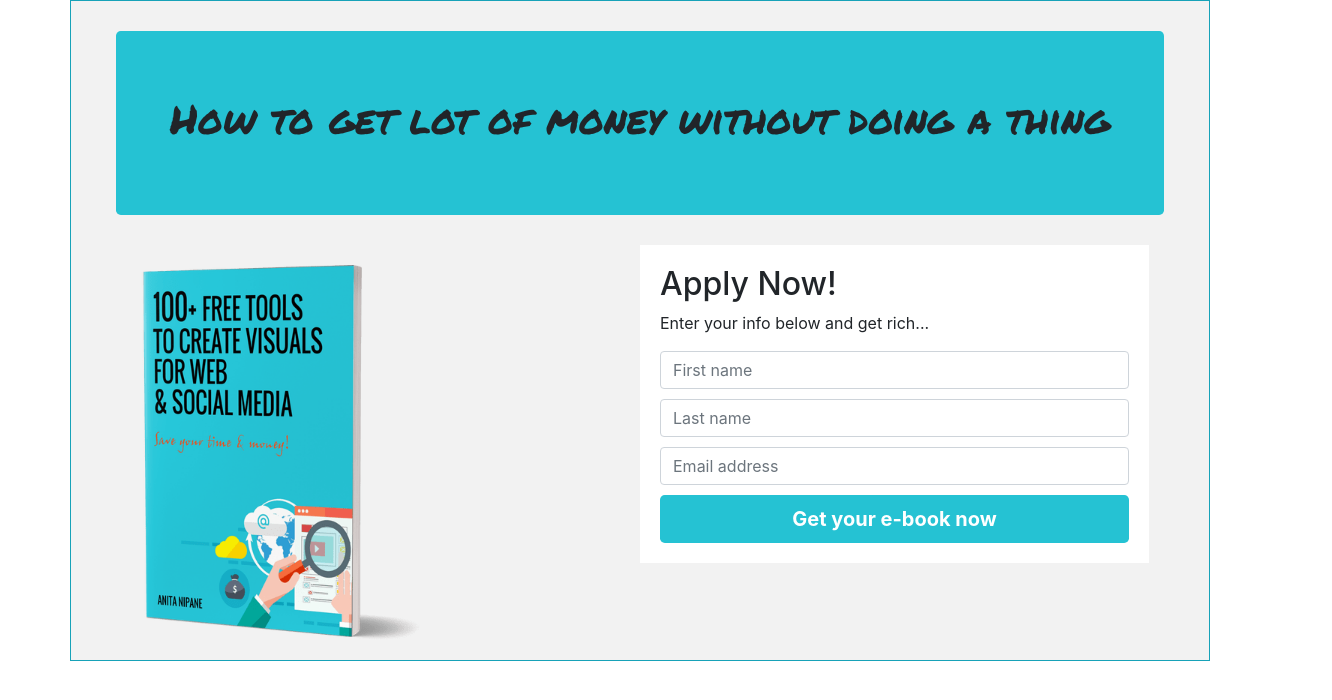
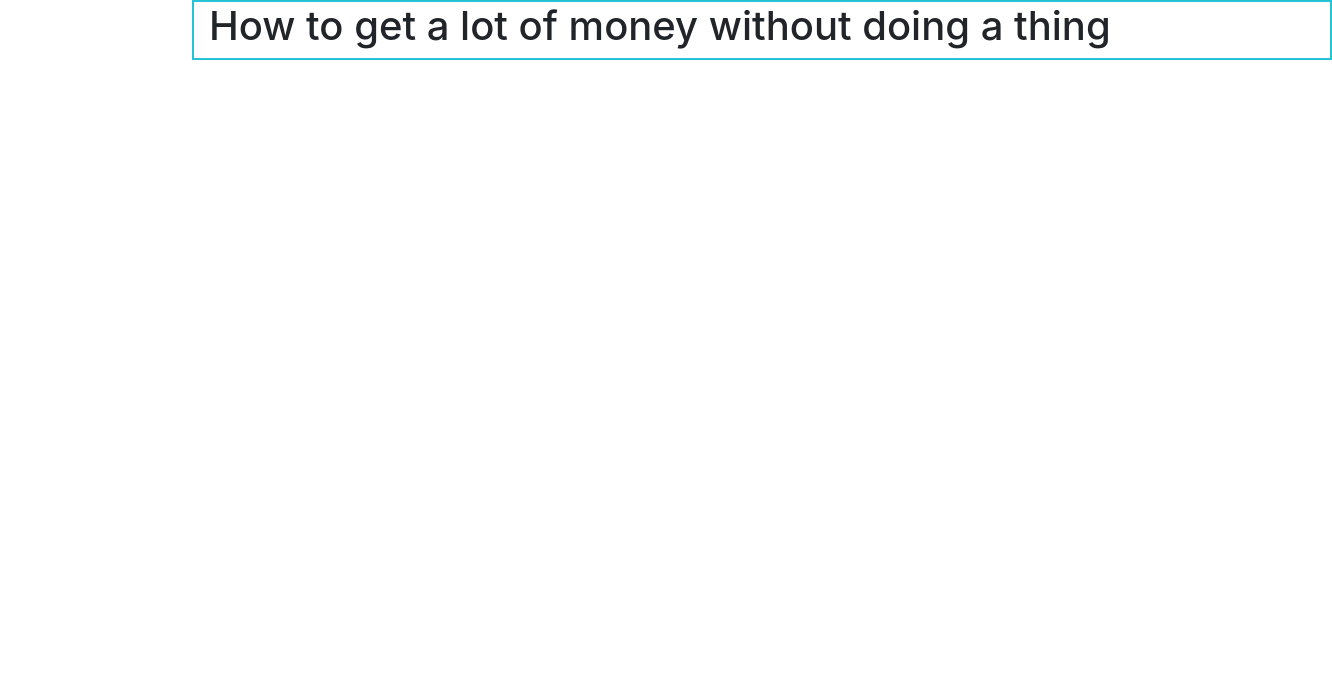
Before and after one commit to dirsantana/exercicio-aula-virtual-bootstrap, a plain HTML site: page index.html in a window 1280 px wide. Shown: the whole page, 1332 px wide, since content can reach past the window. Drawn offline with nearby package versions, Linux system fonts and the light colour scheme.

Commit message:
from scratch

```diff
--- a/css/style.css
+++ b/css/style.css
@@ -4,42 +4,16 @@
     padding: 0;
 }
 
-.boxOne {
-    overflow: hidden;
-    background-color: #f2f2f2;
+body {
+    max-width: 100vw;
 }
 
-.box {
-    margin: 30px;
-    background-color: #25c2d3;
+.mainBox {
+    border: 2px solid #25c3d5;
+    margin-left: 15%;
+    margin-right: 15%;
 }
 
-div h1 {
-    font-family: 'Permanent Marker', sans-serif;
-    font-size: 2.5em;
-    text-align: center;
+header {
+    overflow: hidden;
 }
-
-div img {
-    margin: 20px;
-    width: 300px;
-
-    /* float: left; */
-}
-
-div.formulario {
-    /* float: right; */
-    padding: 20px;
-    background-color: #fff;
-}
-
-input {
-    margin-top: 10px;
-}
-
-.butn {
-    margin-top: 10px;
-    font-weight: bold;
-    color: #fff;
-    background-color: #25c2d3;
-}
--- a/index.html
+++ b/index.html
@@ -1,37 +1,19 @@
 <!DOCTYPE html>
-<html lang="pt-br">
+<html lang="en">
     <head>
-        <meta name="viewport" content="width=device-width, initial-scale=1" charset="utf-8">
+        <meta  charset="utf-8">
+        <meta name="viewport" content="width=device-width, initial-scale=1">
         <link rel="stylesheet" href="https://stackpath.bootstrapcdn.com/bootstrap/4.3.1/css/bootstrap.min.css" integrity="sha384-ggOyR0iXCbMQv3Xipma34MD+dH/1fQ784/j6cY/iJTQUOhcWr7x9JvoRxT2MZw1T" crossorigin="anonymous">
         <link href="css/style.css" rel="stylesheet">
-        <title>Exercicio Aula</title>
     </head>
     <body>
-        <main>
-            <div class="boxOne border border-info container">
-                <div class="box jumbotron">
-                    <h1 class="align-middle">How to get lot of money without doing a thing</h1>
-                </div>
-                <div class="row container">
-                <div class="col-6">
-                    <div class="image">
-                        <img src="img/ebook2.png" alt="My e-book"/>
-                    </div>
-                </div>
-                    <div class="col-6">
-                    <form  class="formulario">
-                            <div class="formulario form-group">
-                            <h2>Apply Now!</h2>
-                            <p>Enter your info below and get rich...</p>
-                            <input type="text" class="form-control" placeholder="First name">
-                            <input type="text" class="form-control" placeholder="Last name">
-                            <input type="email" class="form-control" placeholder="Email address">
-                            <button class="butn btn btn-lg btn-block">Get your e-book now</button>
-                            </div>
-                    </form>
-                </div>
-                </div>
-        <main>
+        <div class="mainBox container">
+            <div class="row">
+                    <header class="col">
+                        <h1>How to get a lot of money without doing a thing</h1>
+                    </header>
+            </div>
+        </div>
         <script src="https://code.jquery.com/jquery-3.3.1.slim.min.js" integrity="sha384-q8i/X+965DzO0rT7abK41JStQIAqVgRVzpbzo5smXKp4YfRvH+8abtTE1Pi6jizo" crossorigin="anonymous"></script>
         <script src="https://cdnjs.cloudflare.com/ajax/libs/popper.js/1.14.7/umd/popper.min.js" integrity="sha384-UO2eT0CpHqdSJQ6hJty5KVphtPhzWj9WO1clHTMGa3JDZwrnQq4sF86dIHNDz0W1" crossorigin="anonymous"></script>
         <script src="https://stackpath.bootstrapcdn.com/bootstrap/4.3.1/js/bootstrap.min.js" integrity="sha384-JjSmVgyd0p3pXB1rRibZUAYoIIy6OrQ6VrjIEaFf/nJGzIxFDsf4x0xIM+B07jRM" crossorigin="anonymous"></script>
```
